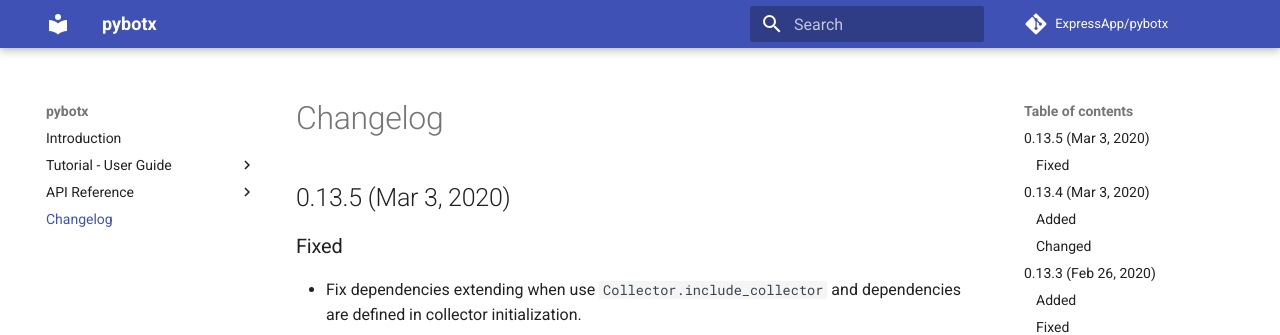
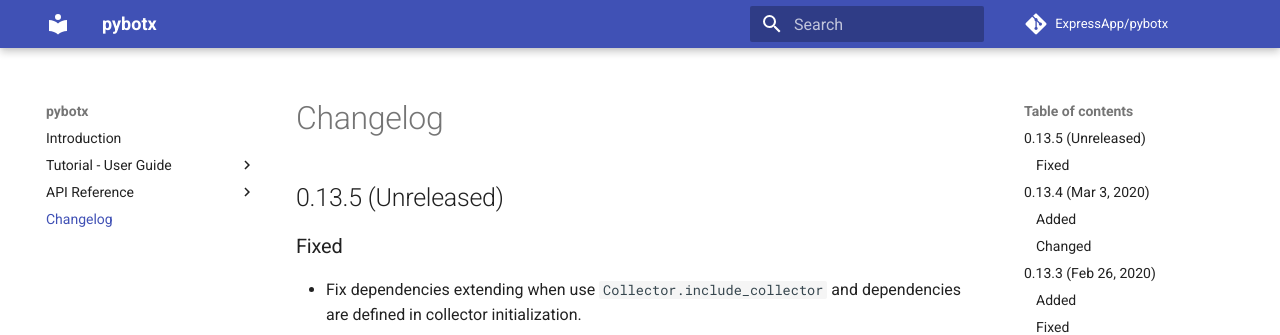
Before and after one commit to ExpressApp/pybotx, an MkDocs documentation site: the page built from docs/changelog.md, in a window 1280 px wide and 900 px high. Shown: the top 335 px of the window. Built offline with MkDocs 1.6.1 and Material for MkDocs 9.7.7, drawn with Linux system fonts in a browser that asks for light colours; comment, search, counter and statistics services are not loaded.

Commit message:
Update changelog.md

```diff
--- a/docs/changelog.md
+++ b/docs/changelog.md
@@ -1,4 +1,4 @@
-## 0.13.5 (Mar 3, 2020)
+## 0.13.5 (Unreleased)
 
 ### Fixed
 
```
